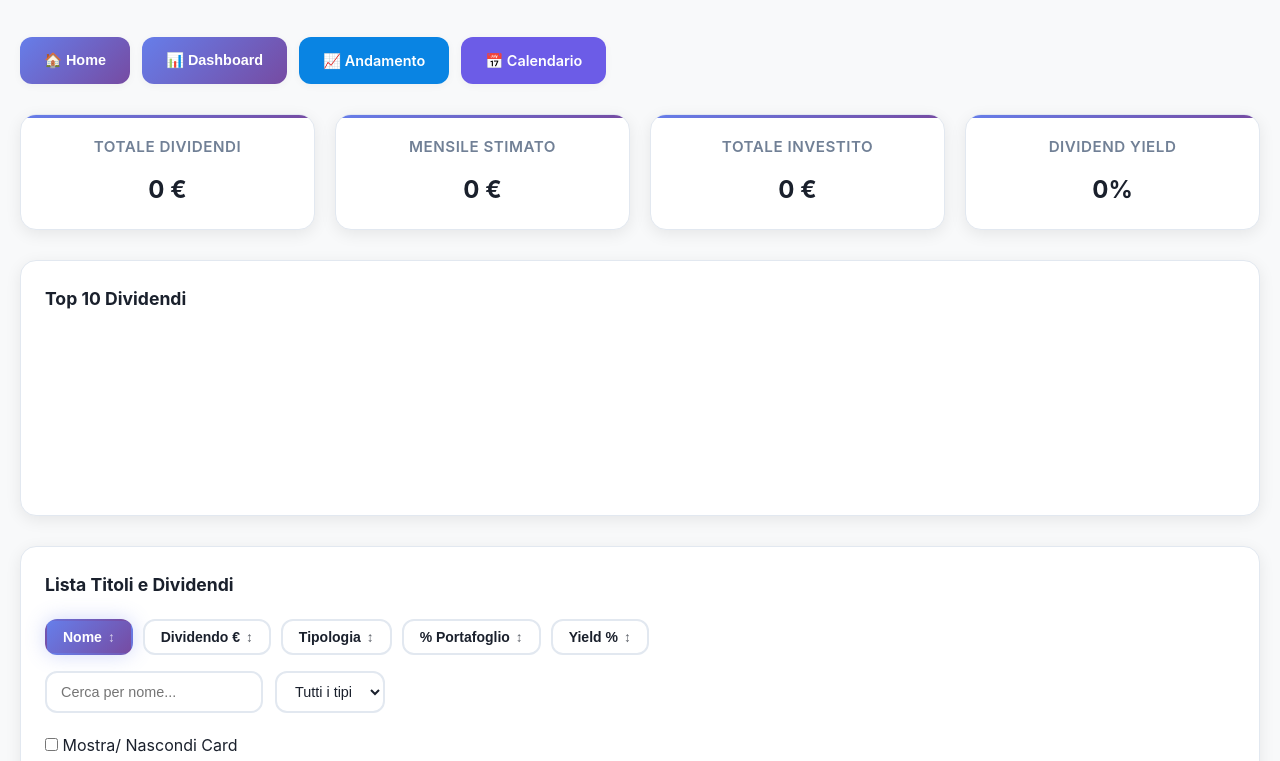
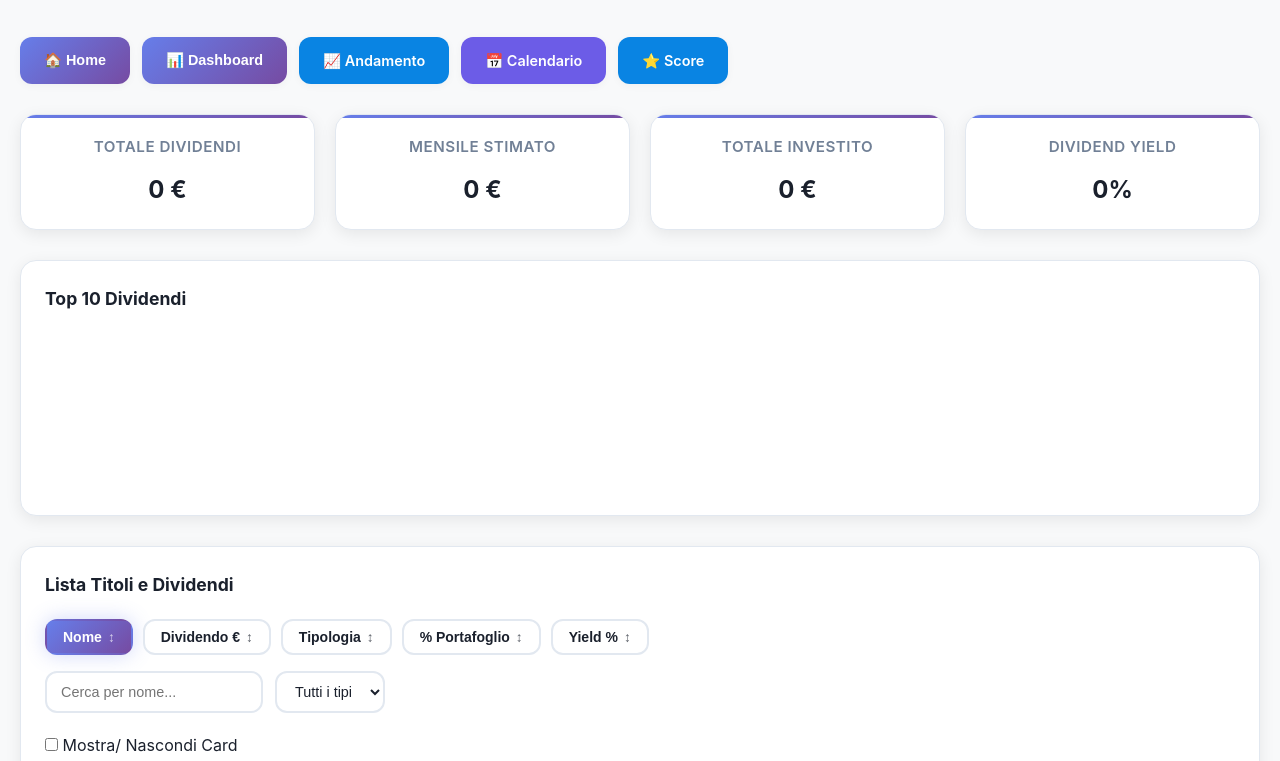
Before and after one commit to inglagattuta/Portafoglio, a plain HTML site: page dividendi.html in a window 1280 px wide. Shown: the part 121-882 px from the top of the page. Drawn offline with nearby package versions, Linux system fonts and the light colour scheme; no server answers.

Commit message:
Update dividendi.html

```diff
--- a/dividendi.html
+++ b/dividendi.html
@@ -68,6 +68,7 @@
     <button onclick="window.location.href='dashboard.html'">📊 Dashboard</button>
     <a class="dashboard-btn" href="andamento.html" style="background:#0984e3;">📈 Andamento</a>
     <a class="dashboard-btn" href="calendario.html" style="background:#6c5ce7;">📅 Calendario</a>
+    <a class="dashboard-btn" href="score.html" style="background:#0984e3;">⭐ Score</a>
   </div>
 
   <div class="mini-cards">
```
